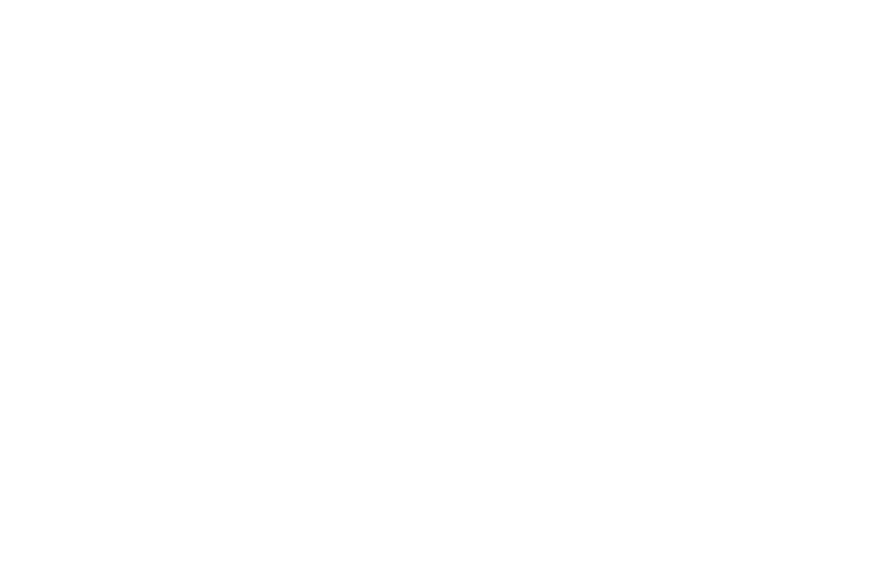
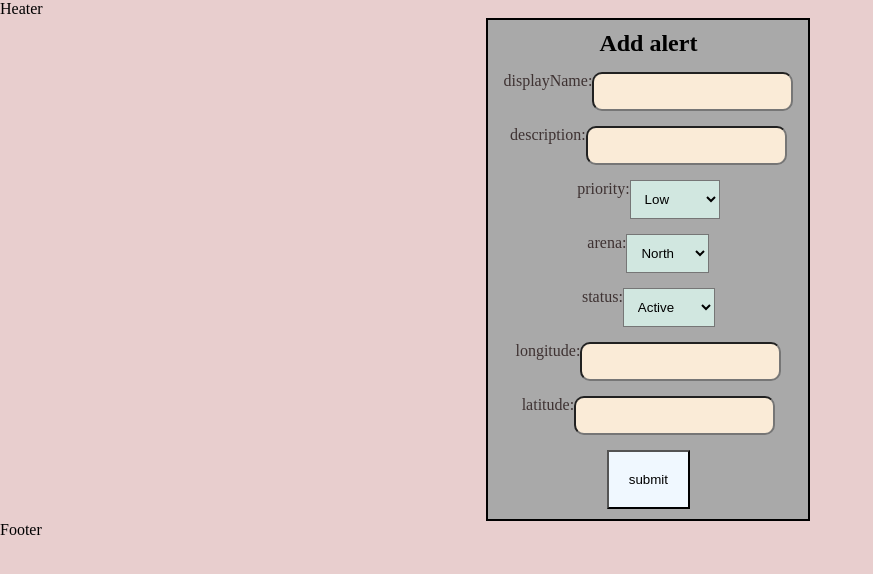
Before and after one commit to shw4114123-star/finalTestFrontend, a React (Vite) app: page /add in a window 1280 px wide. Before the commit this address had no page. Shown: the top 574 px of the page, without its empty margins (0-873 px from the left). Built offline with nearby package versions, Linux system fonts and the light colour scheme.

Commit message:
create the Lyout for the all pages and a little change in the other pages

```diff
--- a/src/App.tsx
+++ b/src/App.tsx
@@ -1,15 +1,20 @@
 import { Route, Routes } from "react-router";
 import AlertsMapPage from "./pages/AlertsMapPage";
-import AddAlerts from "./components/AddAlerts/AddAlerts";
+import Lyout from "./Lyout";
+import AddAlertsPage from "./pages/AddAlertsPage";
+import RegisterPage from "./pages/RegisterPage";
+import LoginPage from "./pages/LoginPage";
 
 
 export default function App() {
   return (
     <div>
       <Routes>
-        <Route>
-          <Route path="/" element={<AlertsMapPage />} />
-          <Route path="/addAlert" element={<AddAlerts />} />
+        <Route element={<Lyout />}>
+          <Route path="/" element={<RegisterPage />} />
+          <Route path="/login" element={<LoginPage />} />
+          <Route path="/map" element={<AlertsMapPage />} />
+          <Route path="/add" element={<AddAlertsPage />} />
         </Route>
       </Routes>
     </div>
--- /dev/null
+++ b/src/Lyout.tsx
@@ -0,0 +1,16 @@
+import { Outlet } from "react-router";
+import Heater from "./components/Header/Heater";
+import Footer from "./components/Footer/Footer";
+import "./index.css"
+
+export default function Lyout() {
+    return (
+        <div className="all-page">
+            <Heater />
+            <main className="main">
+                <Outlet />
+            </main>
+            <Footer/>
+        </div>
+    )
+}
--- a/src/components/AddAlerts/AddAlert.css
+++ b/src/components/AddAlerts/AddAlert.css
@@ -15,7 +15,7 @@
     background-color: darkgray;
 }
 
-input {
+.input {
     padding: 10px;
     background-color: antiquewhite;
 }
--- a/src/components/AddAlerts/AddAlerts.tsx
+++ b/src/components/AddAlerts/AddAlerts.tsx
@@ -5,10 +5,9 @@
 
 const url = "http://localhost:3000/api/alerts";
 
-// מחזיר את הנתונים ומכניס לזוסטן צריך לבדוק למה צריך פעמיים ללחוץ ורק אז זה עובר למפה ואז זה מכניס פעמיים לדאטאבייס את הנתונים
+// לתקן את הטייפים
 
 export default function AddAlerts() {
-    const [data , setData] = useState()
     const navigate = useNavigate()
     const addAlert = useAlertsStore(s => s.addAlerts)
     const [displayName, setDisplayName] = useState("")
@@ -16,33 +15,35 @@
     const [priority, setPriority] = useState("Low")
     const [arena, setArena] = useState("North")
     const [status, setStatus] = useState("Active")
-    const [lon, setLon] = useState()
-    const [lat, setLat] = useState()
+    const [lon, setLon] = useState("")
+    const [lat, setLat] = useState("")
     const body = { displayName, description, priority, arena, status, lat: Number(lat), lon: Number(lon) }
     const handel = async () => {
-        await fetch(url, {
+        if (displayName.length === 0) return (alert("enter displayName"))
+        if (description.length === 0) return (alert("enter description"))
+        if (lon.length === 0) return (alert("enter lon"))
+        if (lat.length === 0) return (alert("enter lat"))
+        const response = await fetch(url, {
             method: "POST",
             headers: { "Content-type": "application/json" },
             body: JSON.stringify(body)
         })
-        .then(res=> res.json())
-        .then(data => setData(data))
-        console.log(data);
-        // if (!data) {return alert("Invalid input: expected string, received undefined") }
-        // if (data.success === false) { return (data.message) }
+        const data = await response.json()
+        if (!data) { return alert("No data available") }
+        if (data.success === false) { alert(data.message) }
         if (data.success === true) {
             addAlert(data.data)
-            navigate("/")
+            navigate("/map")
         }
     }
     return (
         <div className="add-alert">
             <h2 className="add">Add alert</h2>
             <label className="displayName">displayName:
-                <input type="text" placeholder="" value={displayName} onChange={e => setDisplayName(e.target.value)} />
+                <input className="input" type="text" placeholder="" value={displayName} onChange={e => setDisplayName(e.target.value)} />
             </label>
             <label className="description">description:
-                <input type="text" placeholder="" value={description} onChange={e => setDescriptoin(e.target.value)} />
+                <input className="input" type="text" placeholder="" value={description} onChange={e => setDescriptoin(e.target.value)} />
             </label>
             <label className="priority">priority:
                 <form>
@@ -72,10 +73,10 @@
                 </form>
             </label>
             <label className="lon">longitude:
-                <input type="number" value={lon} onChange={e => setLon(e.target.value)} />
+                <input className="input" type="number" value={lon} onChange={e => setLon(e.target.value)} />
             </label>
             <label className="lat">latitude:
-                <input type="number" value={lat} onChange={e => setLat(e.target.value)} />
+                <input className="input" type="number" value={lat} onChange={e => setLat(e.target.value)} />
             </label>
             <button type="submit" className="button" onClick={handel}>submit</button>
         </div >
--- /dev/null
+++ b/src/css/LoginPage.css
@@ -0,0 +1,20 @@
+.login{
+    border: 1px solid black;
+    display: grid;
+    grid-template-columns: 1fr;
+    padding: 30px;
+    gap: 15px;
+    border: 1px solid black;
+    width: 230px;
+    margin-left: 40%;
+    background-color: rgb(215, 237, 237);
+}
+
+input{
+    border-radius: 10px;
+    background-color: aliceblue;
+}
+button{
+    padding: 20px;
+    background-color: aliceblue;
+}
--- /dev/null
+++ b/src/css/RegisterPage.css
@@ -0,0 +1,34 @@
+.register {
+    display: grid;
+    grid-template-columns: 1fr;
+    padding: 30px;
+    gap: 15px;
+    border: 1px solid black;
+    width: 230px;
+    margin-left: 40%;
+    background-color: rgb(215, 237, 237);
+}
+
+input {
+    padding: 15px;
+    background-color: rgb(209, 231, 224);
+}
+
+label {
+    display: flex;
+    justify-content: center;
+}
+
+form {
+    display: flex;
+    justify-content: center;
+}
+
+select {
+
+    background-color: rgb(209, 231, 224);
+}
+
+button {
+    background-color: rgb(209, 231, 224);
+}
--- /dev/null
+++ b/src/index.css
@@ -0,0 +1,7 @@
+.all-page{
+    background-color: rgb(232, 206, 206);
+    height: 100vh;
+}
+.main{
+    flex: 1;
+}
--- /dev/null
+++ b/src/pages/AddAlertsPage.tsx
@@ -0,0 +1,9 @@
+import AddAlerts from '../components/AddAlerts/AddAlerts'
+
+export default function AddAlertsPage() {
+    return (
+        <div>
+            <AddAlerts />
+        </div>
+    )
+}
--- a/src/pages/AlertsMapPage.tsx
+++ b/src/pages/AlertsMapPage.tsx
@@ -9,15 +9,15 @@
     const { data } = useFetch(url);
     const alerts = useAlertsStore(s => s.alerts);
     const setAlert = useAlertsStore(s => s.setAlerts)
+    const res = data
     console.log(alerts);
     console.log(data);
 
     useEffect(() => {
         if (data) {
-            setAlert(data.data)
+            setAlert(res.data)
         }
     }, [data, setAlert]);
-
     if (!data) return (<h1>...loading</h1>)
     else {
         return (
```
Also changed, not shown: src/components/AllAlerts/AllAlerts.tsx (added).
